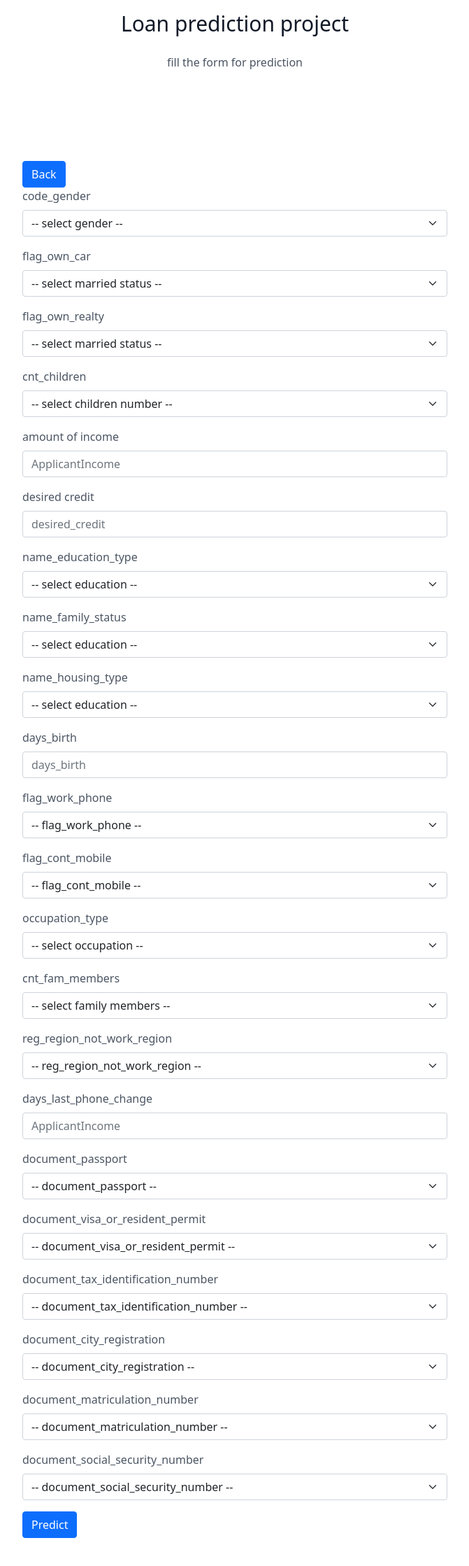
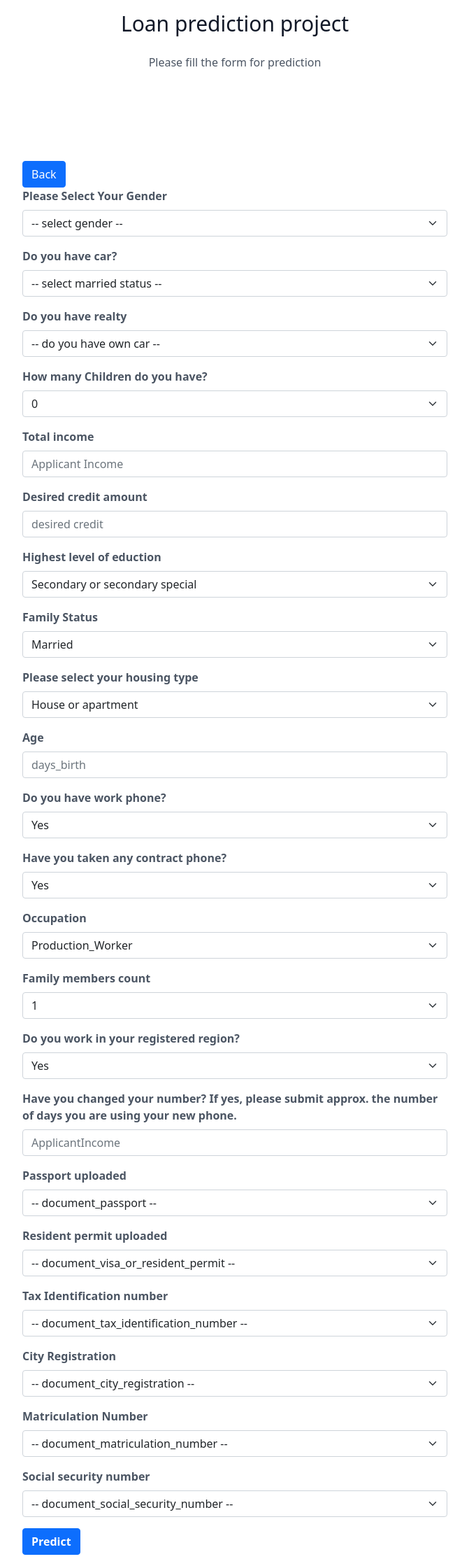
Before and after one commit to mehrunkhan/loan_prediction, a Flask app: page /predict in a window 1280 px wide. Shown: the whole page at 70% size, without its empty margins (304-975 px from the left). Before the commit the page ends 2198 px from the top, so only its background shows below. Run offline with Flask 2, Linux system fonts and the light colour scheme; parts of the project's set-up code (start-up, migrations or seed data) failed here and were passed over.

Commit message:
Change in form template and app.py file for taking age and then converting it to days.

```diff
--- a/app.py
+++ b/app.py
@@ -41,7 +41,7 @@ def predict():
 
         prediction = model.predict([[code_gender, flag_own_car, flag_own_realty, cnt_children, amt_income_total,
                                      desired_credit, name_education_type, name_family_status, name_housing_type,
-                                     -days_birth, flag_work_phone,
+                                     -days_birth/365, flag_work_phone,
                                      flag_cont_mobile, occupation_type, cnt_fam_members, reg_region_not_work_region,
                                      -days_last_phone_change, document_passport, document_visa_or_resident_permit,
                                      document_tax_identification_number, document_city_registration,
--- a/templates/prediction.html
+++ b/templates/prediction.html
@@ -18,7 +18,7 @@
         <div class="flex flex-col text-center w-full mb-20">
 
             <h1 class="sm:text-3xl text-2xl font-medium title-font mb-4 text-gray-900">Loan prediction project</h1>
-            <p class="lg:w-2/3 mx-auto leading-relaxed text-base">fill the form for prediction</p>
+            <p class="lg:w-2/3 mx-auto leading-relaxed text-base">Please fill the form for prediction</p>
             <br><br>
             <h2><b>{{prediction_text}}</b></h2>
         </div>
@@ -28,7 +28,7 @@
         <a class="btn btn-primary" href="./" role="button">Back</a>
         <form action='/predict' method='POST'>
             <div class="mb-3">
-                <label for="exampleFormControlInput1" class="form-label"> code_gender</label>
+                <label for="exampleFormControlInput1" style="font-weight: bold;" class="form-label">Please Select Your Gender</label>
                 <select class="form-select" id="code_gender" name="code_gender" aria-label="Default select example" required>
                     <option selected value="1">-- select gender --</option>
                     <option value="1">Male</option>
@@ -36,7 +36,7 @@
                 </select>
             </div>
             <div class="mb-3">
-                <label for="exampleFormControlInput1" class="form-label"> flag_own_car</label>
+                <label for="exampleFormControlInput1" style="font-weight: bold;" class="form-label">Do you have car? </label>
                 <select class="form-select" id="flag_own_car" name="flag_own_car" aria-label="Default select example" required>
                     <option selected value="0">-- select married status --</option>
                     <option value="1">Yes</option>
@@ -44,20 +44,20 @@
                 </select>
             </div>
             <div class="mb-3">
-                <label for="exampleFormControlInput1" class="form-label"> flag_own_realty</label>
+                <label for="exampleFormControlInput1" style="font-weight: bold;" class="form-label">Do you have realty</label>
                 <select class="form-select" id="flag_own_realty" name="flag_own_realty"
                         aria-label="Default select example" required>
-                    <option selected value="0">-- select married status --</option>
+                    <option selected value="0">-- do you have own car --</option>
                     <option value="1">Yes</option>
                     <option value="0">No</option>
                 </select>
             </div>
 
             <div class="mb-3">
-                <label for="exampleFormControlInput1" class="form-label">cnt_children</label>
+                <label for="exampleFormControlInput1" style="font-weight: bold;" class="form-label">How many Children do you have?</label>
                 <select class="form-select" id="cnt_children" name="cnt_children"
                         aria-label="Default select example" required>
-                    <option selected value="2">-- select children number --</option>
+
                     <option value="0">0</option>
                     <option value="1">1</option>
                     <option value="2">2</option>
@@ -68,21 +68,21 @@
             </div>
 
             <div class="mb-3">
-                <label for="exampleFormControlInput1" class="form-label">amount of income</label>
+                <label for="exampleFormControlInput1" style="font-weight: bold;" class="form-label">Total income</label>
                 <input type="number" class="form-control" id="amt_income_total" name="amt_income_total"
-                       placeholder="ApplicantIncome" required>
+                       placeholder="Applicant Income" required>
             </div>
 
             <div class="mb-3">
-                <label for="exampleFormControlInput1" class="form-label">desired credit</label>
-                <input type="number" class="form-control" id="desired_credit" name="desired_credit" placeholder="desired_credit">
+                <label for="exampleFormControlInput1" style="font-weight: bold;" class="form-label">Desired credit amount</label>
+                <input type="number" class="form-control" id="desired_credit" name="desired_credit" placeholder="desired credit">
             </div>
 
             <div class="mb-3">
-                <label for="exampleFormControlInput1" class="form-label">name_education_type</label>
+                <label for="exampleFormControlInput1" style="font-weight: bold;" class="form-label">Highest level of eduction </label>
                 <select class="form-select" id="name_education_type" name="name_education_type"
                         aria-label="Default select example" required>
-                    <option selected>-- select education --</option>
+
                     <option value="1">Secondary or secondary special</option>
                     <option value="2">Higher education</option>
                     <option value="3">Incomplete higher</option>
@@ -92,10 +92,10 @@
             </div>
 
             <div class="mb-3">
-                <label for="exampleFormControlInput1" class="form-label">name_family_status</label>
+                <label for="exampleFormControlInput1" style="font-weight: bold;" class="form-label">Family Status</label>
                 <select class="form-select" id="name_family_status" name="name_family_status"
                         aria-label="Default select example" required>
-                    <option selected>-- select education --</option>
+
                     <option value="1">Married</option>
                     <option value="2">Single or not married</option>
                     <option value="3">Civil marriage</option>
@@ -106,10 +106,10 @@
             </div>
 
             <div class="mb-3">
-                <label for="exampleFormControlInput1" class="form-label">name_housing_type</label>
+                <label for="exampleFormControlInput1" style="font-weight: bold;" class="form-label">Please select your housing type</label>
                 <select class="form-select" id="name_housing_type" name="name_housing_type"
                         aria-label="Default select example" required>
-                    <option selected>-- select education --</option>
+
                     <option value="1">House or apartment</option>
                     <option value="2">With parents</option>
                     <option value="3">Municipal apartment</option>
@@ -120,34 +120,33 @@
             </div>
 
             <div class="mb-3">
-                <label for="exampleFormControlInput1" class="form-label">days_birth</label>
+                <label for="exampleFormControlInput1" style="font-weight: bold;" class="form-label">Age</label>
                 <input type="number" class="form-control" id="days_birth" name="days_birth" placeholder="days_birth" required>
             </div>
 
             <div class="mb-3">
-                <label for="exampleFormControlInput1" class="form-label"> flag_work_phone</label>
+                <label for="exampleFormControlInput1" style="font-weight: bold;" class="form-label">Do you have work phone?</label>
                 <select class="form-select" id="flag_work_phone" name="flag_work_phone"
                         aria-label="Default select example" required>
-                    <option selected>-- flag_work_phone --</option>
+
                     <option value="1">Yes</option>
                     <option value="0">No</option>
                 </select>
             </div>
             <div class="mb-3">
-                <label for="exampleFormControlInput1" class="form-label"> flag_cont_mobile</label>
+                <label for="exampleFormControlInput1" style="font-weight: bold;" class="form-label">Have you taken any contract phone?</label>
                 <select class="form-select" id="flag_cont_mobile" name="flag_cont_mobile"
                         aria-label="Default select example" required>
-                    <option selected>-- flag_cont_mobile --</option>
+
                     <option value="1">Yes</option>
                     <option value="0">No</option>
                 </select>
             </div>
 
             <div class="mb-3">
-                <label for="exampleFormControlInput1" class="form-label">occupation_type</label>
+                <label for="exampleFormControlInput1" style="font-weight: bold;" class="form-label">Occupation</label>
                 <select class="form-select" id="occupation_type" name="occupation_type"
                         aria-label="Default select example" required>
-                    <option selected>-- select occupation --</option>
                     <option value="1">Production_Worker</option>
                     <option value="2">Laborers</option>
                     <option value="3">restaurant worker</option>
@@ -169,10 +168,9 @@
             </div>
 
             <div class="mb-3">
-                <label for="exampleFormControlInput1" class="form-label">cnt_fam_members</label>
+                <label for="exampleFormControlInput1" style="font-weight: bold;" class="form-label">Family members count</label>
                 <select class="form-select" id="cnt_fam_members" name="cnt_fam_members"
                         aria-label="Default select example" required>
-                    <option selected>-- select family members --</option>
                     <option value="1">1</option>
                     <option value="2"> 2</option>
                     <option value="3">3</option>
@@ -181,22 +179,23 @@
                 </select>
             </div>
             <div class="mb-3">
-                <label for="exampleFormControlInput1" class="form-label"> reg_region_not_work_region</label>
+                <label for="exampleFormControlInput1" style="font-weight: bold;" class="form-label">Do you work in your registered region?</label>
                 <select class="form-select" id="reg_region_not_work_region" name="reg_region_not_work_region"
                         aria-label="Default select example" required>
-                    <option selected>-- reg_region_not_work_region --</option>
+
                     <option value="1">Yes</option>
                     <option value="0">No</option>
                 </select>
             </div>
 
              <div class="mb-3">
-                <label for="exampleFormControlInput1" class="form-label">days_last_phone_change</label>
+                <label for="exampleFormControlInput1" style="font-weight: bold;" class="form-label">Have you changed your number? If yes, please submit
+                approx. the number of days you are using your new phone.</label>
                 <input type="text" class="form-control" id="days_last_phone_change" name="days_last_phone_change"
                        placeholder="ApplicantIncome" required>
             </div>
             <div class="mb-3">
-                <label for="exampleFormControlInput1" class="form-label"> document_passport</label>
+                <label for="exampleFormControlInput1" style="font-weight: bold;" class="form-label">Passport uploaded</label>
                 <select class="form-select" id="document_passport" name="document_passport"
                         aria-label="Default select example" required>
                     <option selected>-- document_passport --</option>
@@ -205,7 +204,7 @@
                 </select>
             </div>
             <div class="mb-3">
-                <label for="exampleFormControlInput1" class="form-label"> document_visa_or_resident_permit</label>
+                <label for="exampleFormControlInput1" style="font-weight: bold;" class="form-label">Resident permit uploaded</label>
                 <select class="form-select" id="document_visa_or_resident_permit"
                         name="document_visa_or_resident_permit" aria-label="Default select example" required>
                     <option selected>-- document_visa_or_resident_permit --</option>
@@ -214,7 +213,7 @@
                 </select>
             </div>
             <div class="mb-3">
-                <label for="exampleFormControlInput1" class="form-label"> document_tax_identification_number</label>
+                <label for="exampleFormControlInput1" style="font-weight: bold;" class="form-label">Tax Identification number</label>
                 <select class="form-select" id="document_tax_identification_number"
                         name="document_tax_identification_number" aria-label="Default select example" required>
                     <option selected>-- document_tax_identification_number --</option>
@@ -223,7 +222,7 @@
                 </select>
             </div>
             <div class="mb-3">
-                <label for="exampleFormControlInput1" class="form-label"> document_city_registration</label>
+                <label for="exampleFormControlInput1" style="font-weight: bold;" class="form-label">City Registration</label>
                 <select class="form-select" id="document_city_registration" name="document_city_registration"
                         aria-label="Default select example" required>
                     <option selected>-- document_city_registration --</option>
@@ -232,7 +231,7 @@
                 </select>
             </div>
             <div class="mb-3">
-                <label for="exampleFormControlInput1" class="form-label"> document_matriculation_number</label>
+                <label for="exampleFormControlInput1" style="font-weight: bold;" class="form-label">Matriculation Number</label>
                 <select class="form-select" id="document_matriculation_number" name="document_matriculation_number"
                         aria-label="Default select example" required>
                     <option selected>-- document_matriculation_number --</option>
@@ -241,7 +240,7 @@
                 </select>
             </div>
             <div class="mb-3">
-                <label for="exampleFormControlInput1" class="form-label"> document_social_security_number</label>
+                <label for="exampleFormControlInput1" style="font-weight: bold;" class="form-label">Social security number</label>
                 <select class="form-select" id="document_social_security_number" name="document_social_security_number"
                         aria-label="Default select example" required>
                     <option selected>-- document_social_security_number --</option>
@@ -253,7 +252,7 @@
 
 
 
-            <button type="submit" class="btn btn-primary">Predict</button>
+            <button type="submit" style="font-weight: bold;"  class="btn btn-primary">Predict</button>
         </form>
 
 
@@ -261,17 +260,11 @@
 </section>
 
 
-<!-- Optional JavaScript; choose one of the two! -->
 
-<!-- Option 1: Bootstrap Bundle with Popper -->
 <script src="https://cdn.jsdelivr.net/npm/bootstrap@5.0.0-beta3/dist/js/bootstrap.bundle.min.js"
         integrity="sha384-JEW9xMcG8R+pH31jmWH6WWP0WintQrMb4s7ZOdauHnUtxwoG2vI5DkLtS3qm9Ekf"
         crossorigin="anonymous"></script>
 
-<!-- Option 2: Separate Popper and Bootstrap JS -->
-<!--
-<script src="https://cdn.jsdelivr.net/npm/@popperjs/core@2.9.1/dist/umd/popper.min.js" integrity="sha384-SR1sx49pcuLnqZUnnPwx6FCym0wLsk5JZuNx2bPPENzswTNFaQU1RDvt3wT4gWFG" crossorigin="anonymous"></script>
-<script src="https://cdn.jsdelivr.net/npm/bootstrap@5.0.0-beta3/dist/js/bootstrap.min.js" integrity="sha384-j0CNLUeiqtyaRmlzUHCPZ+Gy5fQu0dQ6eZ/xAww941Ai1SxSY+0EQqNXNE6DZiVc" crossorigin="anonymous"></script>
--->
+
 </body>
 </html>
```
